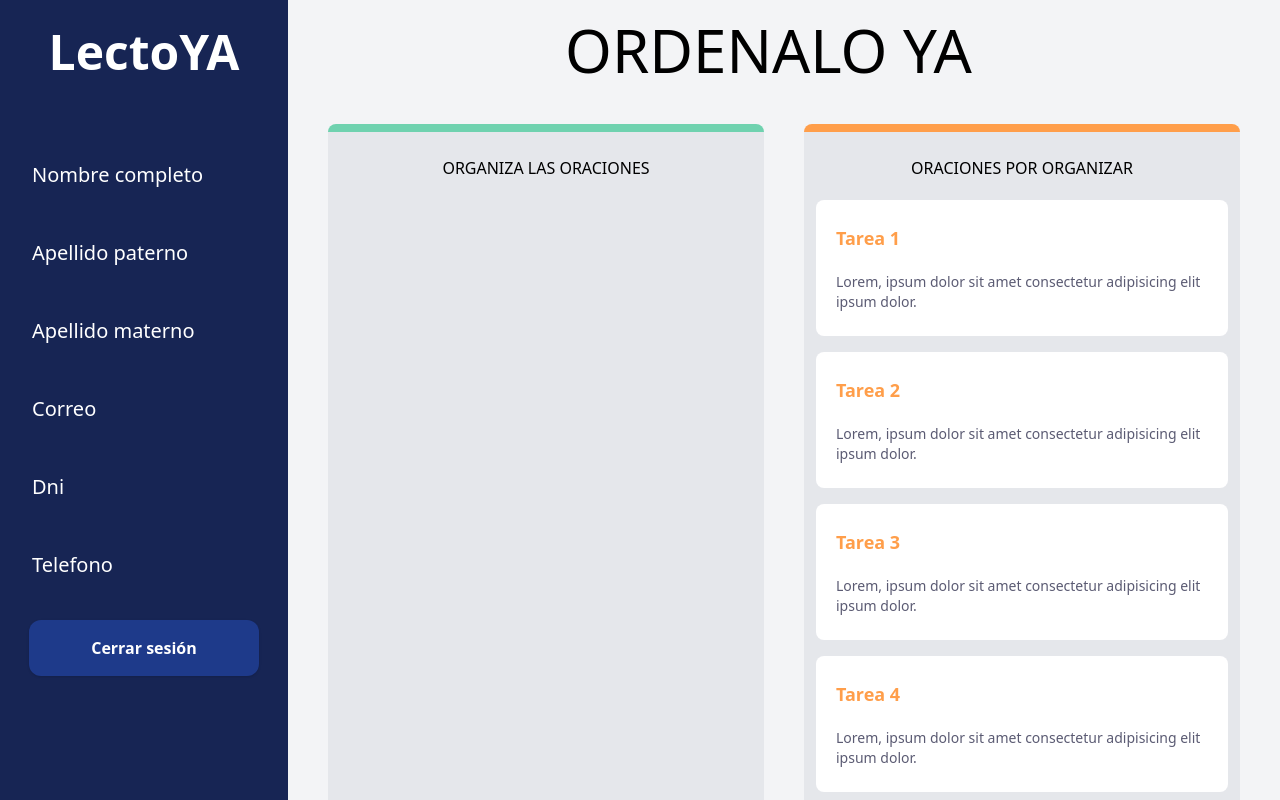
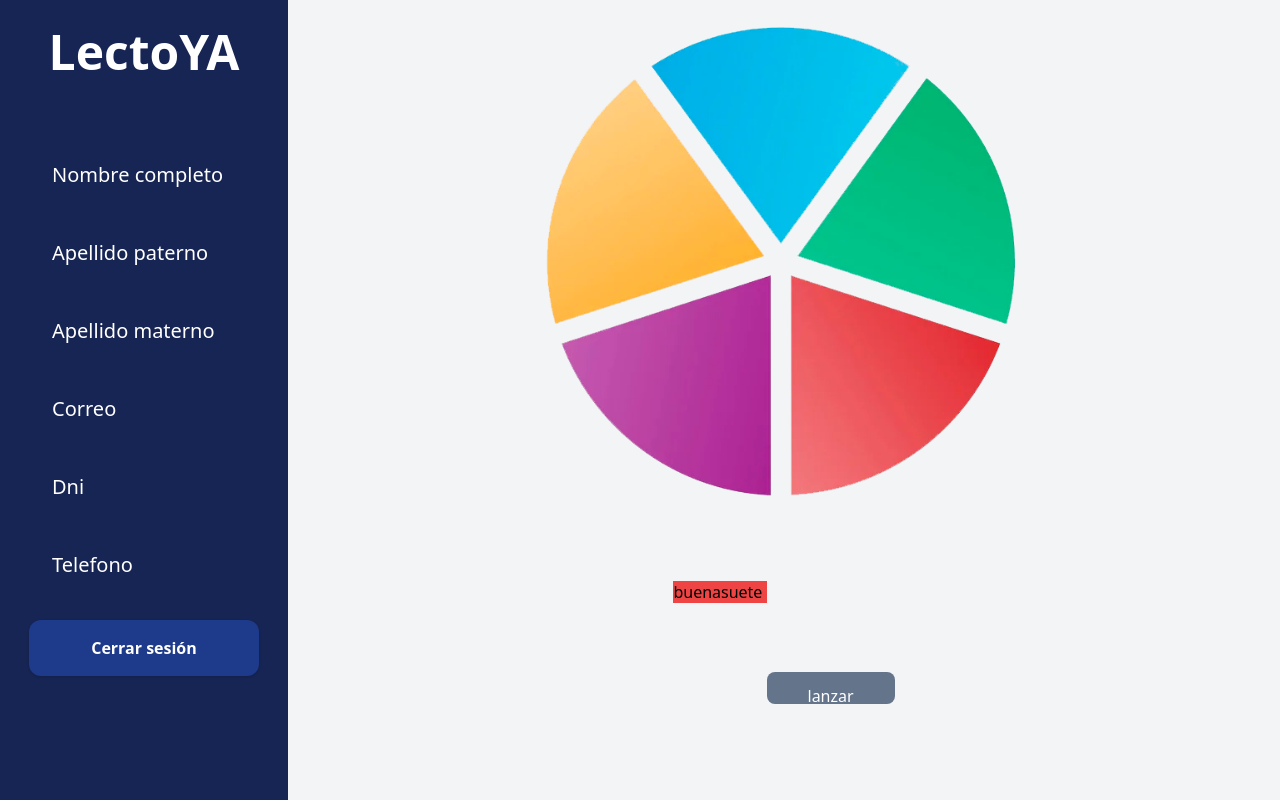
Before and after one commit to aaronguevara11/LectoYA-web, a React (Vite) app: page / in a window 1280 px wide. Built offline with nearby package versions, Linux system fonts and the light colour scheme.

Commit message:
mensaje ruleta

```diff
--- a/src/App.jsx
+++ b/src/App.jsx
@@ -7,6 +7,7 @@ import { Dado } from "./Components/Games/Dado";
 import {IDado } from "./Components/Elements/IDado";
 import {Modulos} from "../src/pages/Modulos"
 import { OrdenaloYa } from "./Components/Games/OrdenaloYa";
+import { Ruleteando } from "./Components/Games/RuletaYA";
 
 function App() {
   return (
@@ -16,7 +17,7 @@ function App() {
       </div>
       <div className="flex flex-grow overflow-auto bg-gray-100 ">
         {/* <Modulos /> */}
-        <OrdenaloYa />
+        <Ruleteando />
       </div>
     </main>
   );
--- a/src/Components/Games/OrdenaloYa.jsx
+++ b/src/Components/Games/OrdenaloYa.jsx
@@ -121,6 +121,23 @@ export const OrdenaloYa = () => {
 
   }
 
+  const sendOrder = () =>{
+    let elements  = 0 ;
+        sentence.map( senten => {
+            if(senten.list == 1){
+                elements +=1
+            }
+
+        })
+    if(elements==5){
+        //enviardata
+        console.log("correct")
+
+    }else{
+        console.log("error")
+    }
+  }
+
   return (
     <>
         <div className="w-full h-full">
@@ -159,6 +176,12 @@ export const OrdenaloYa = () => {
                         </div>
                     </div>
 
+
+
+                    <button className="absolute bottom-10 bg-orange-400 w-40 rounded-lg p-2" onClick={sendOrder}>
+                     Enviar
+                    </button>
+
                 </div>
         </div>
     </>
--- /dev/null
+++ b/src/Components/Games/RuletaYA.jsx
@@ -0,0 +1,68 @@
+import React, { useState } from 'react'
+import ruleta from '../img/ruleta.png'
+export const Ruleteando = () => {
+    const [rotate,setRotate] = useState(0)
+    const [colorlog, setColorlog] = useState("buenasuete")
+    const shoot = ()=>{
+
+
+    }
+
+
+
+    const final = () => {
+      let color=""
+        const grades = (rotate % 360 +360 ) %360;
+        if(grades>=0 && grades <= 72){
+            color = "celeste"
+            setColorlog(color)
+        }else if(grades >=73 && grades <=143){
+          color = "verde"
+          setColorlog(color)
+
+        }else if(grades >=144 && grades <=214){
+          color = "rojo"
+          setColorlog(color)
+        }else if(grades >=215 && grades <=286){
+          color = "morado"
+          setColorlog(color)
+        }else if(grades >=287 && grades <=358){
+          color = "amarillo"
+          setColorlog(color)
+        }
+
+
+    }
+
+    const spin= ()=>
+    {
+        const newRotation= Math.floor(Math.random(20)*1500)+340;
+        setRotate(rotate + newRotation)
+        final
+    }
+  return (
+    <>
+        {/* resultado */}
+        <div className='monedas'></div>
+        <div className='tiradas'></div>
+        <div className='plafon relative mt-3 mx-auto mb-0 text-center w-[720px]'>
+            <div className='ruleta w-[500px] h-[500px] bg-cover mt-0 mx-auto mb-4'
+            style={{ backgroundImage: `url(${ruleta})`,transform:`rotate(${rotate}deg)`, transition: "transform 10s cubic-bezier(0.6, 0, 0, 1)"}}
+            onTransitionEnd={final}
+            >
+            </div>
+
+            <div className='premio'></div>
+            <div className='barraInferior'>
+
+              <span className=' w-32 bg-red-500 relative top-10'> {colorlog} </span>
+
+                <button className='Lanzar w-32 h-8 rounded-lg text-white p-3 bg-slate-500 relative top-36' onClick={spin}>
+                    lanzar
+                </button>
+            </div>
+        </div>
+    </>
+
+  )
+}
```
Also changed, not shown: src/Components/img/ruleta.png (added).
